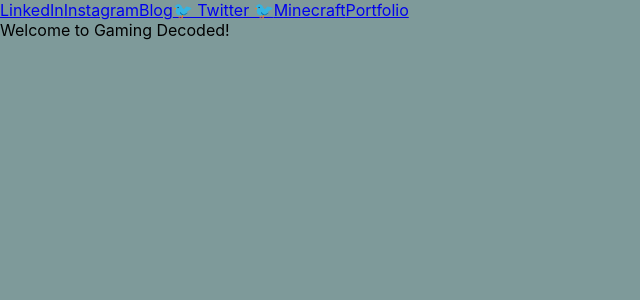
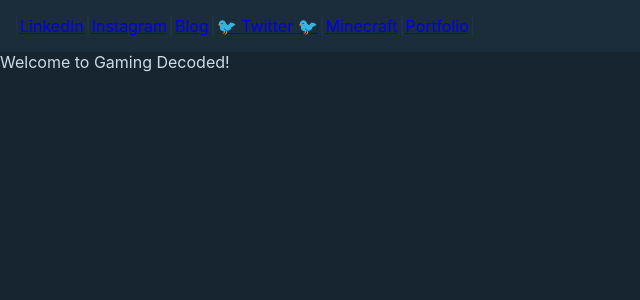
Before and after one commit to Lrd134/portfolio-project, a React (Create React App) app: page / in a window 1280 px wide. Shown: the top 300 px of the page, without its empty margins (0-640 px from the left). Built offline with nearby package versions, Linux system fonts and the light colour scheme.

Commit message:
updated styles

```diff
--- a/src/App.css
+++ b/src/App.css
@@ -1,4 +1,16 @@
 body {
-  background-color: #7e9a9a;
-  color: black;
+  background-color: #172531;
+  color: #cddbe7;
 }
+
+div.navbar {
+  background-color: #1b2c3a;
+  padding: 1em;
+}
+
+a.link-layout {
+  padding-left: 3px;
+  padding-right: 3px;
+  border-left:  1px solid #203344;
+  border-right: 1px solid #203344;
+}
```
